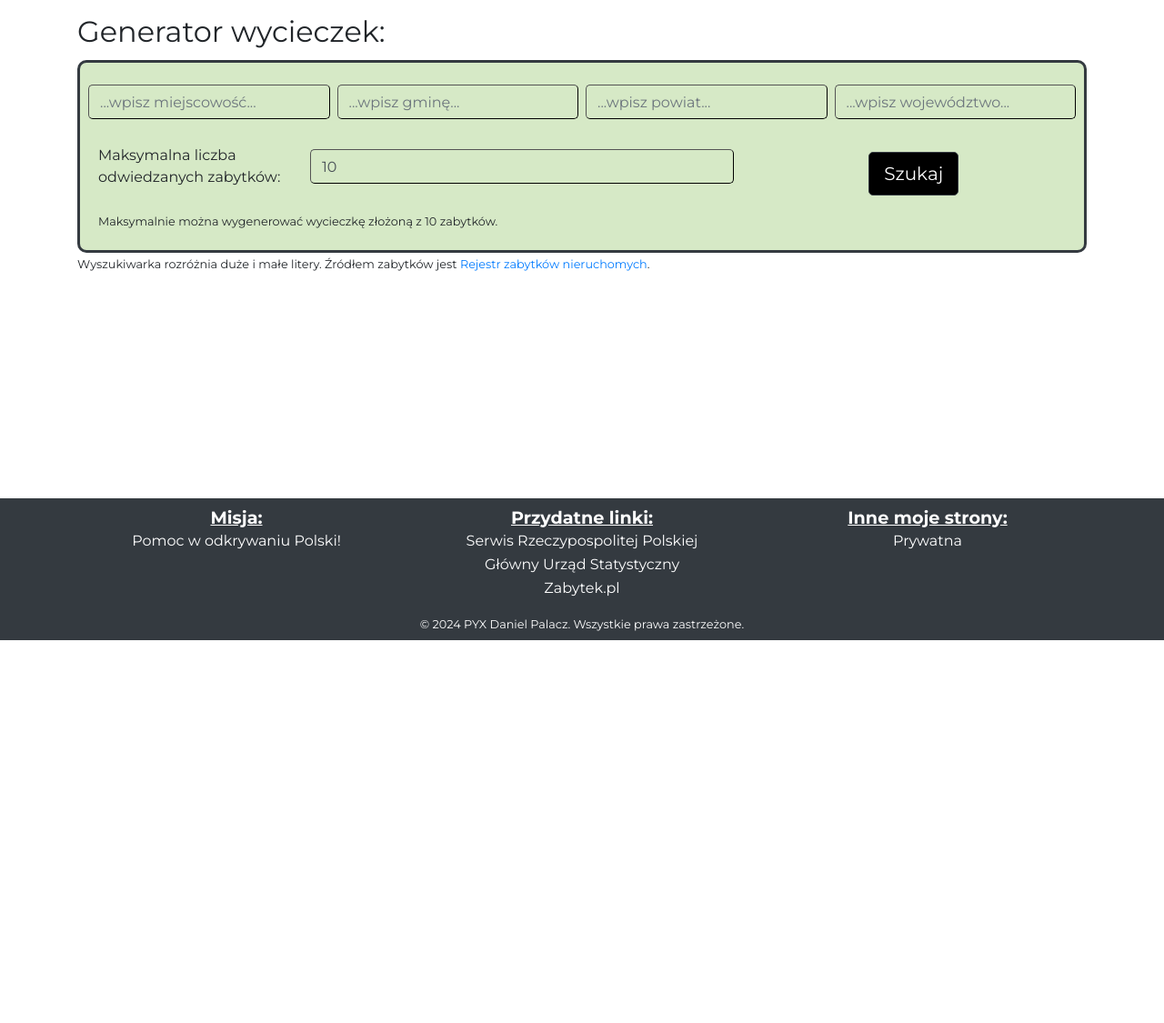
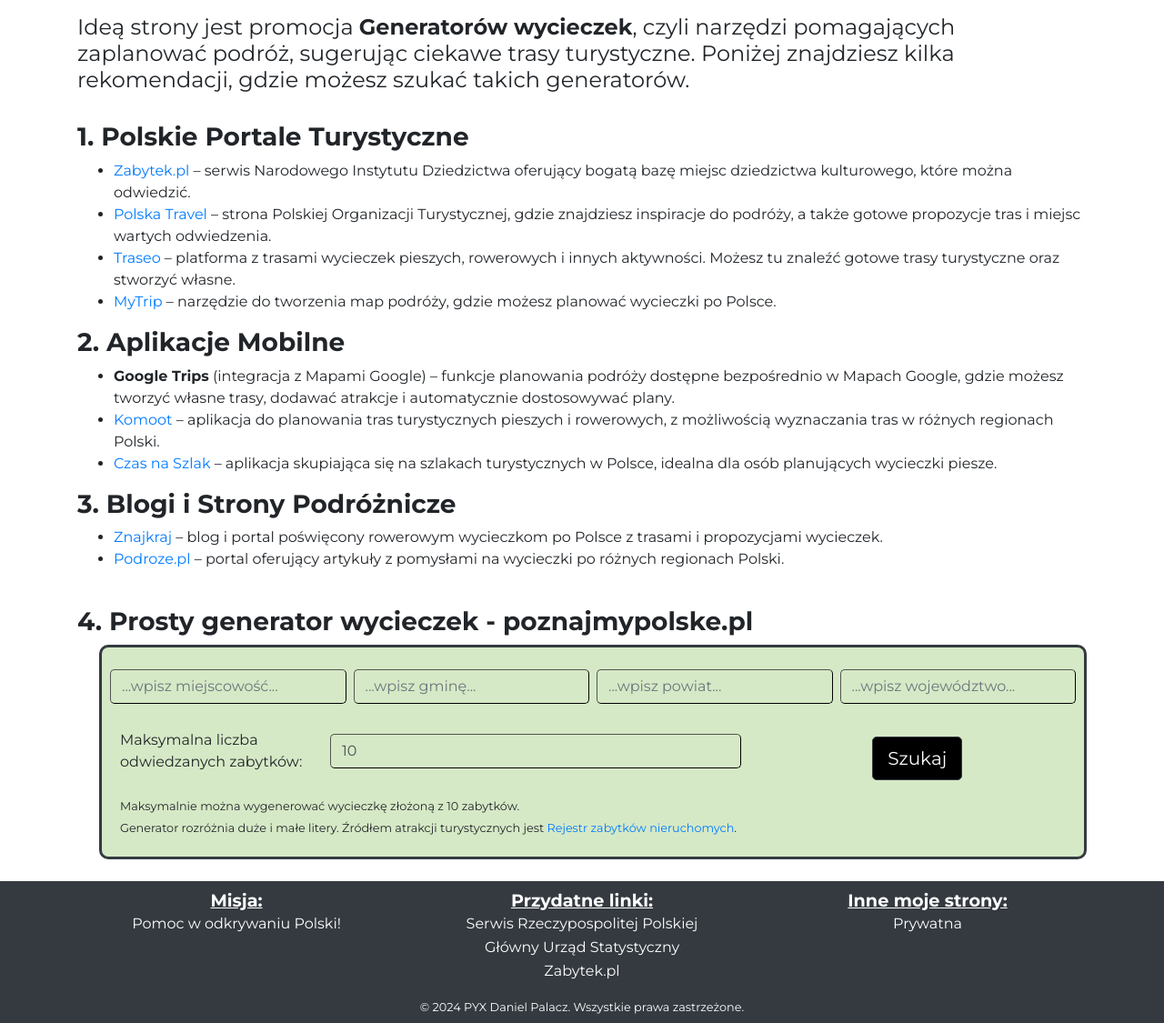
Before and after one commit to DanielPalacz/DjangoPolishnessApp, a Django app: page /trips/ in a window 1280 px wide. Shown: the part 96-1221 px from the top of the page at 91% size. Before the commit the page ends 800 px from the top, so only its background shows below. Run offline with Django 5.2, Linux system fonts and the light colour scheme; parts of the project's set-up code (start-up, migrations or seed data) failed here and were passed over.

Commit message:
develops 'Wycieczki template' description

```diff
--- a/polishness/templates/polishness/monuments.html
+++ b/polishness/templates/polishness/monuments.html
@@ -22,7 +22,7 @@ poznajmypolske.pl
 <div class="m-1 py-1">
 <form action="/monuments/" method="post" class="custom-rounded custom-form">
     {% csrf_token %}
-    <div class="row mb-1">
+    <div class="row mb-1 p-2">
         <div class="col-lg-3 col-md-6 col-sm-12 p-1">
             <input type="text" name="locality" placeholder="...wpisz miejscowość..." class="form-control custom-rounded" autocomplete="off">
         </div>
@@ -37,7 +37,7 @@ poznajmypolske.pl
         </div>
     </div>
 
-    <div class="row mb-1">
+    <div class="row mb-3">
     <div class="col-lg-8 col-md-8 col-sm-12 d-flex align-items-center">
         <label for="quantity" class="form-label mb-0 me-2">Maksymalna liczba wynikowych wierszy:</label>
         <input type="number" id="quantity" name="quantity" class="form-control custom-rounded" placeholder="...wpisz liczbę..." value="12" autocomplete="off" style="flex-grow: 1;">
--- a/polishness/templates/polishness/trips.html
+++ b/polishness/templates/polishness/trips.html
@@ -21,13 +21,53 @@ poznajmypolske.pl
 {% if request.method == 'GET' %}
    <div id="trips" class="mt-3">
        <div class="row">
+           <div class="col">
+               <h4 align="left">Ideą strony jest promocja <strong>Generatorów wycieczek</strong>, czyli narzędzi pomagających zaplanować podróż, sugerując ciekawe trasy turystyczne. Poniżej znajdziesz kilka rekomendacji, gdzie możesz szukać takich generatorów.</h4>
+           </div>
+       </div>
+
+       <div class="row mt-4">
+           <div class="col">
+               <h3 style="font-weight: bold;">1. Polskie Portale Turystyczne</h3>
+                   <ul>
+                        <li><a href="https://zabytek.pl/">Zabytek.pl</a> – serwis Narodowego Instytutu Dziedzictwa oferujący bogatą bazę miejsc dziedzictwa kulturowego, które można odwiedzić.</li>
+                        <li><a href="https://www.polska.travel/">Polska Travel</a> – strona Polskiej Organizacji Turystycznej, gdzie znajdziesz inspiracje do podróży, a także gotowe propozycje tras i miejsc wartych odwiedzenia.</li>
+                        <li><a href="https://www.traseo.pl/">Traseo</a> – platforma z trasami wycieczek pieszych, rowerowych i innych aktywności. Możesz tu znaleźć gotowe trasy turystyczne oraz stworzyć własne.</li>
+                        <li><a href="https://mytripmap.pl/">MyTrip</a> – narzędzie do tworzenia map podróży, gdzie możesz planować wycieczki po Polsce.</li>
+                    </ul>
+           </div>
+       </div>
+
+       <div class="row">
+           <div class="col">
+                   <h3 style="font-weight: bold;">2. Aplikacje Mobilne</h3>
+                    <ul>
+                        <li><strong>Google Trips</strong> (integracja z Mapami Google) – funkcje planowania podróży dostępne bezpośrednio w Mapach Google, gdzie możesz tworzyć własne trasy, dodawać atrakcje i automatycznie dostosowywać plany.</li>
+                        <li><a href="https://www.komoot.com/">Komoot</a> – aplikacja do planowania tras turystycznych pieszych i rowerowych, z możliwością wyznaczania tras w różnych regionach Polski.</li>
+                        <li><a href="https://www.czasnaszlak.pl/">Czas na Szlak</a> – aplikacja skupiająca się na szlakach turystycznych w Polsce, idealna dla osób planujących wycieczki piesze.</li>
+                    </ul>
+           </div>
+       </div>
+
+       <div class="row">
+           <div class="col">
+                   <h3 style="font-weight: bold;">3. Blogi i Strony Podróżnicze</h3>
+                    <ul>
+                        <li><a href="https://www.znajkraj.pl/">Znajkraj</a> – blog i portal poświęcony rowerowym wycieczkom po Polsce z trasami i propozycjami wycieczek.</li>
+                        <li><a href="https://www.podroze.pl/">Podroze.pl</a> – portal oferujący artykuły z pomysłami na wycieczki po różnych regionach Polski.</li>
+                    </ul>
+           </div>
+       </div>
+
+       <div class="row mt-4">
             <div class="col">
-            <h2 align="left">Generator wycieczek:</h2>
+                <h3 style="font-weight: bold;">4. Prosty generator wycieczek - poznajmypolske.pl </h3>
+
             </div>
        </div>
    </div>
 
-    <div class="py-1">
+    <div class="ml-4">
     <form action="/trips/" method="post" class="custom-rounded custom-form">
         {% csrf_token %}
         <div class="row mb-3">
@@ -54,10 +94,11 @@ poznajmypolske.pl
                 <input type="submit" value="Szukaj" class="btn btn-dark btn-lg mt-3 custom-rounded">
             </div>
         </div>
-        <small>Maksymalnie można wygenerować wycieczkę złożoną z 10 zabytków.</small>
+        <small>Maksymalnie można wygenerować wycieczkę złożoną z 10 zabytków.</small><br>
+        <small>Generator rozróżnia duże i małe litery. Źródłem atrakcji turystycznych jest <a href="https://dane.gov.pl/pl/dataset/1130,rejestr-zabytkow-nieruchomych"> Rejestr zabytków nieruchomych</a>.</small>
+
+
     </form>
-
-    <small>Wyszukiwarka rozróżnia duże i małe litery. Źródłem zabytków jest <a href="https://dane.gov.pl/pl/dataset/1130,rejestr-zabytkow-nieruchomych"> Rejestr zabytków nieruchomych</a>.</small>
     </div>
 
 
```
